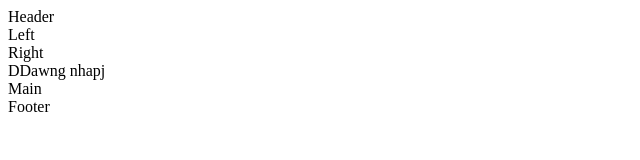
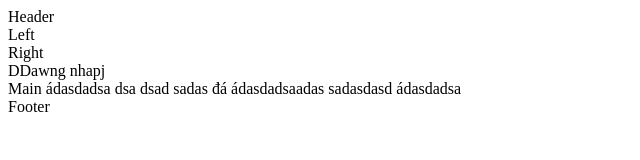
Before and after one commit to kimochiii001/3s_web, a plain HTML site: page index.html in a window 1280 px wide. Shown: the whole page, without its empty margins (0-640 px from the left). Drawn offline with Linux system fonts and the light colour scheme.

Commit message:
Update main

```diff
--- a/index.html
+++ b/index.html
@@ -33,6 +33,14 @@
         </header>
         <main>
             Main
+            ádasdadsa
+            dsa
+            dsad
+            sadas
+            đá
+            ádasdadsaadas
+           sadasdasd
+           ádasdadsa
         </main>
         <footer>
             Footer
```
